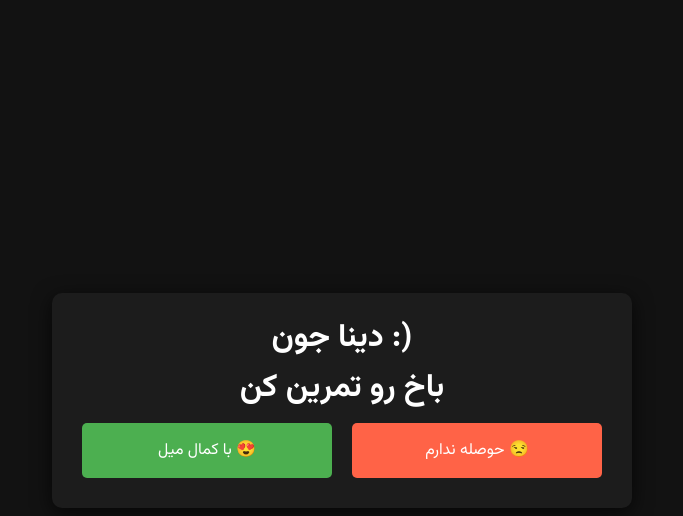
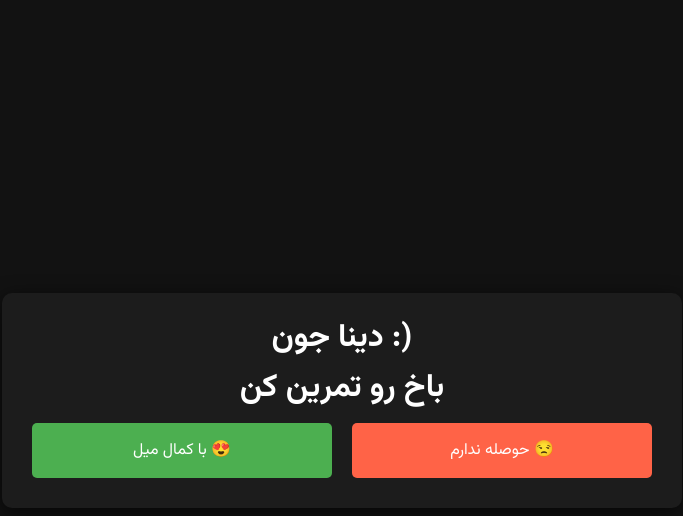
Before and after one commit to SamimSn/Practice, a plain HTML site: page index.html in a window 1280 px wide. Both pictures are taken after a click on the button "بزن بریم". Shown: the whole page, without its empty margins (298-981 px from the left). Drawn offline with Linux system fonts and the light colour scheme.

Commit message:
fix: save

```diff
--- a/styles.css
+++ b/styles.css
@@ -46,13 +46,13 @@ button:focus {
 button#yesButton {
     background-color: #4CAF50; /* Green */
     color: white;
-    width: 250px;
+    width: 300px;
 }
 
 button#noButton {
     background-color: #FF6347; /* Tomato red */
     color: white;
-    width: 250px;
+    width: 300px;
 }
 
 button#yesButton:hover {
```
